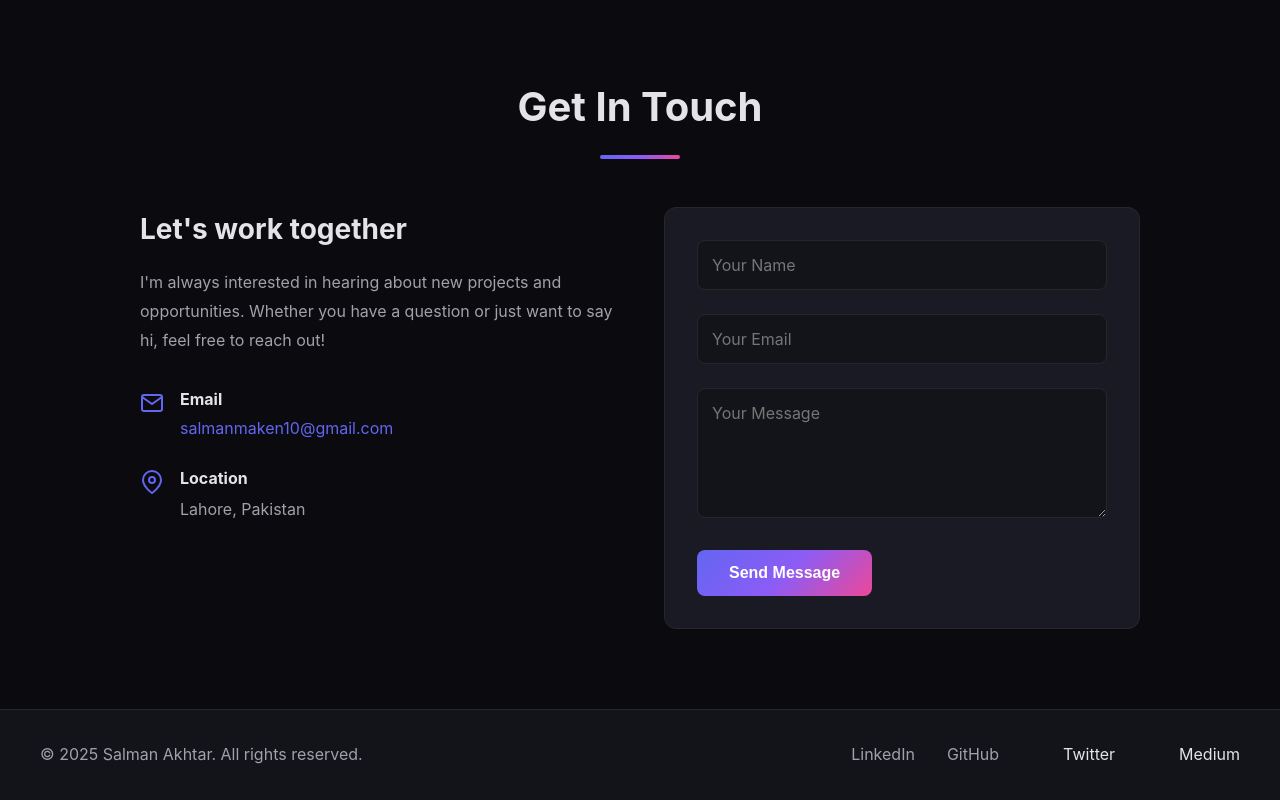
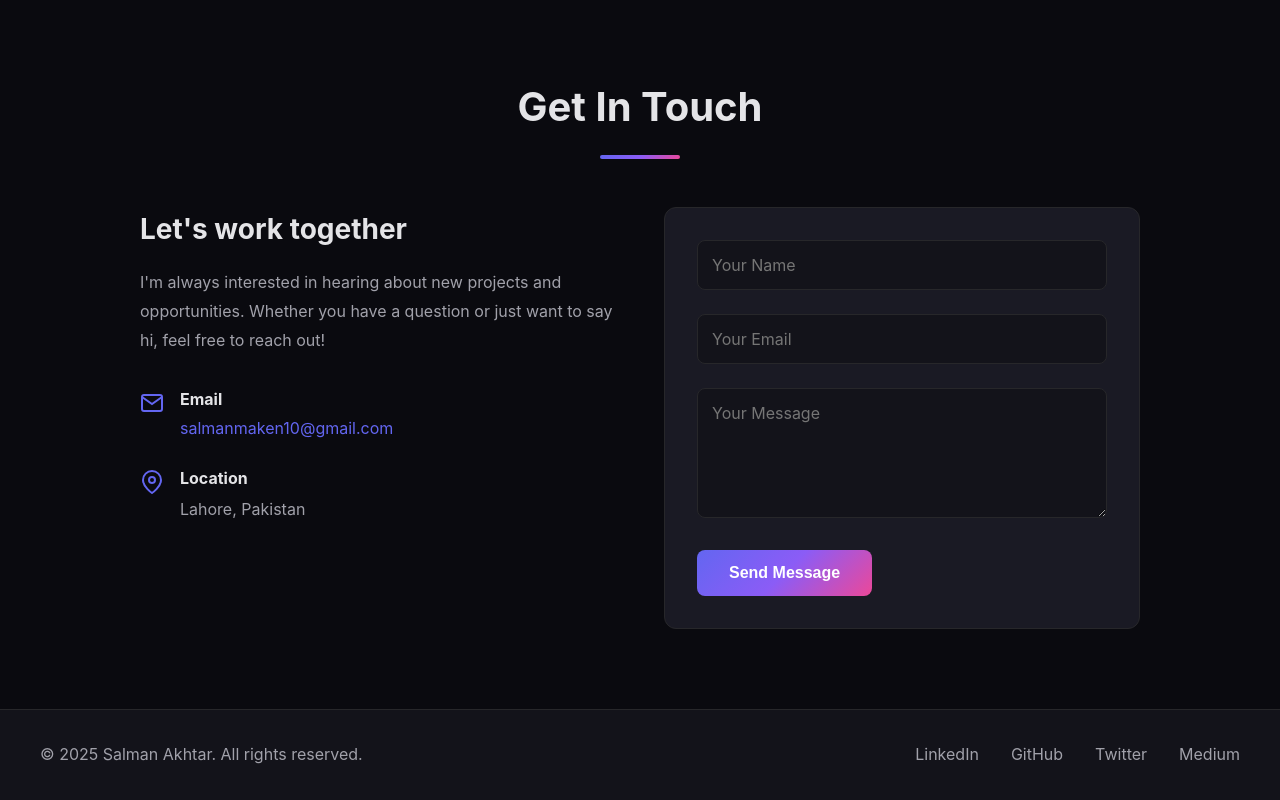
Before and after one commit to salmanakhtar57/Salman-Akhtar-Portfolio, a plain HTML site: page index.html in a window 1280 px wide. Shown: the part 3582-4382 px from the top of the page. Drawn offline with Linux system fonts and the light colour scheme.

Commit message:
Update Social Links

```diff
--- a/index.html
+++ b/index.html
@@ -257,8 +257,8 @@
             <div class="footer-links">
                 <a href="https://www.linkedin.com/in/salman-akhtar-09a210198" target="_blank" rel="noopener">LinkedIn</a>
                 <a href="https://github.com/salmanakhtar57" target="_blank" rel="noopener">GitHub</a>
-                <a href="https://x.com/salman_codes" target="_blank" rel="noopener"></a>Twitter</a>
-                <a href="https://medium.com/@salman1234" target="_blank" rel="noopener"></a>Medium</a>
+                <a href="https://x.com/salman_codes" target="_blank" rel="noopener">Twitter</a>
+                <a href="https://medium.com/@salman1234" target="_blank" rel="noopener">Medium</a>
             </div>
         </div>
     </footer>
```
